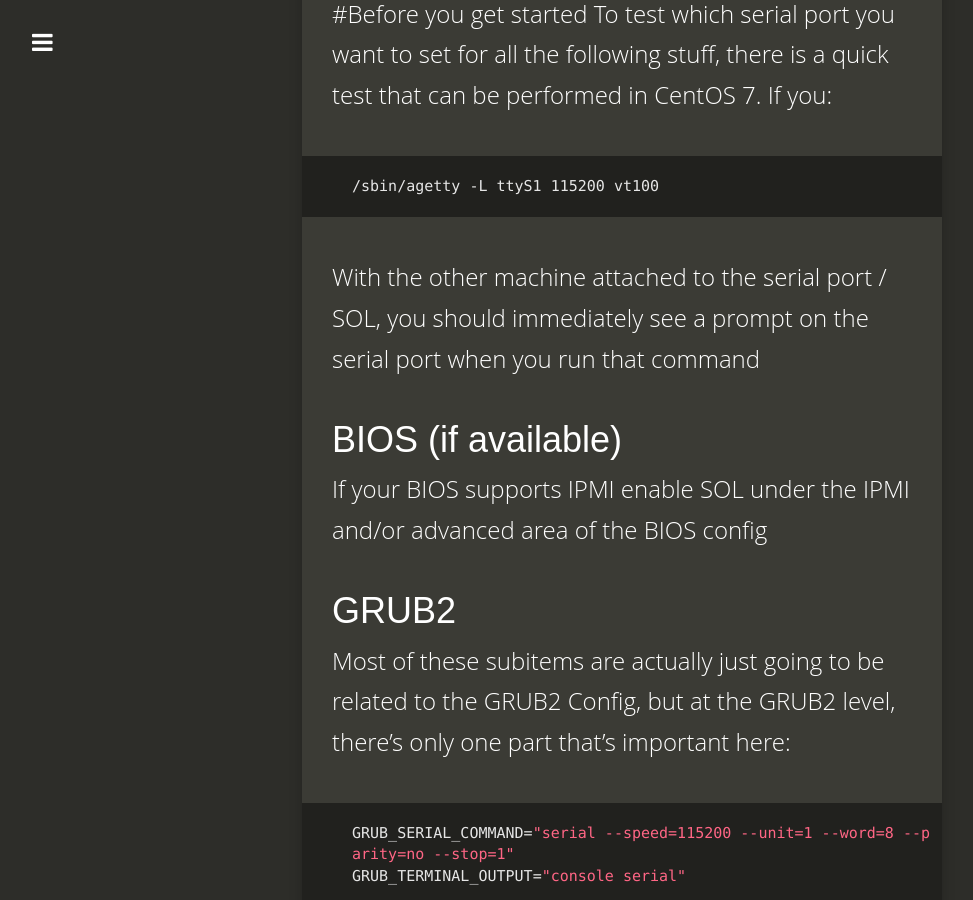
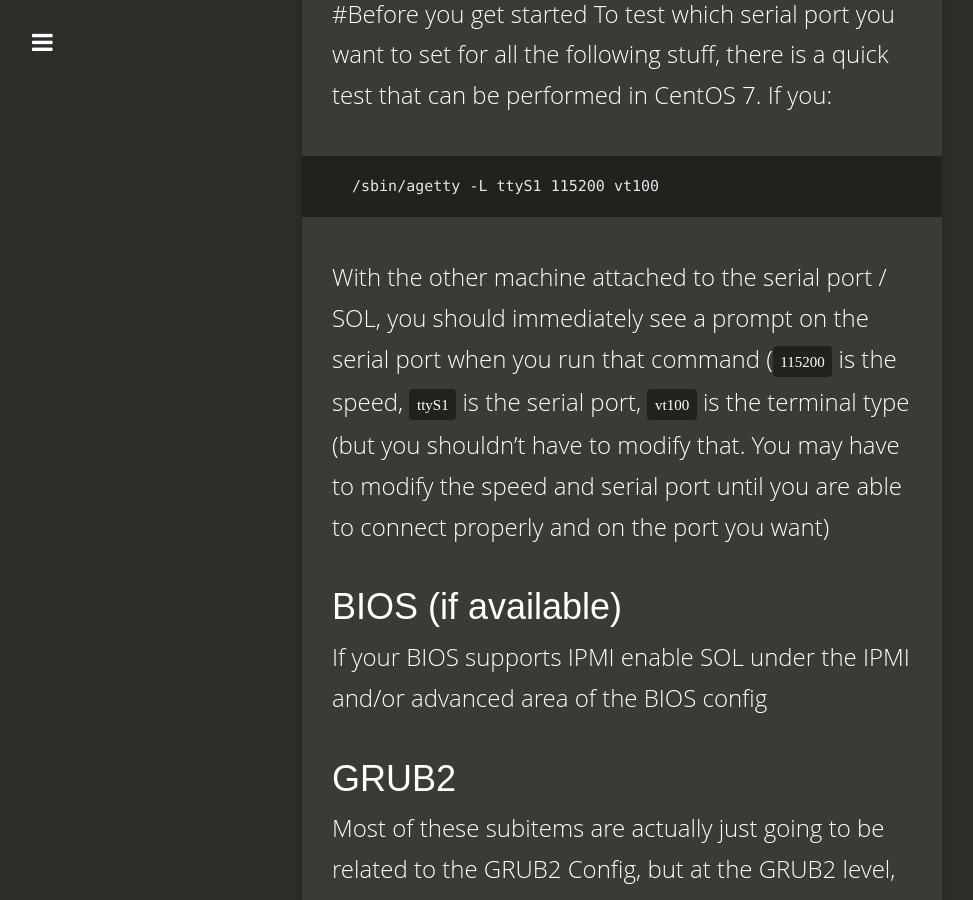
Before and after one commit to mrdaveanderson/mrdaveanderson.github.io, a Jekyll site: the page built from _posts/2017-04-14-CentOS7SerialConsole.md, in a window 1280 px wide and 900 px high, scrolled down 756 px. Shown: the whole window, without its empty margins (18-991 px from the left). Built offline with Jekyll 4.4.1, drawn with Linux system fonts in a browser that asks for light colours; nearby versions of some CDN libraries.

Commit message:
lets post stuff!

````diff
--- a/_posts/2017-04-14-CentOS7SerialConsole.md
+++ b/_posts/2017-04-14-CentOS7SerialConsole.md
@@ -17,7 +17,7 @@ To test which serial port you want to set for all the following stuff, there is
 ```
 /sbin/agetty -L ttyS1 115200 vt100
 ```
-With the other machine attached to the serial port / SOL, you should immediately see a prompt on the serial port when you run that command
+With the other machine attached to the serial port / SOL, you should immediately see a prompt on the serial port when you run that command (`115200` is the speed, `ttyS1` is the serial port, `vt100` is the terminal type (but you shouldn't have to modify that. You may have to modify the speed and serial port until you are able to connect properly and on the port you want)
 
 # BIOS (if available)
 If your BIOS supports IPMI enable SOL under the IPMI and/or advanced area of the BIOS config
````
